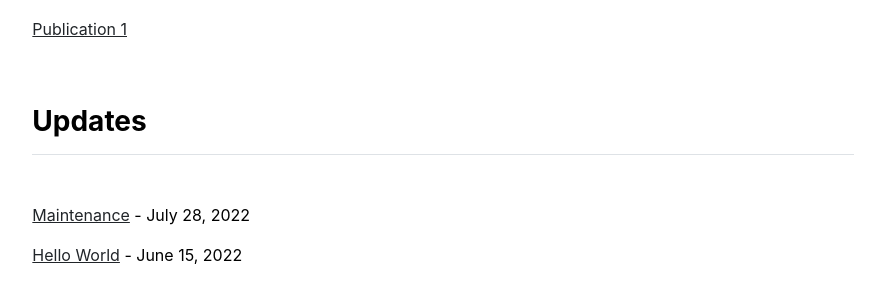
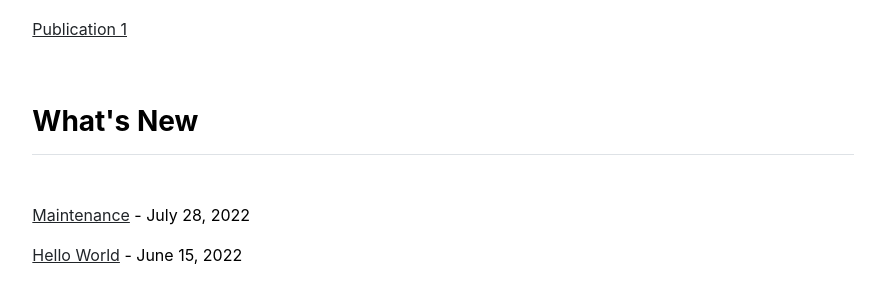
Before and after one commit to diandarisma/diandarisma.github.io, a Jekyll site: the page built from research.md, in a window 1280 px wide. Shown: the part 593-893 px from the top of the page, without its empty margins (197-1082 px from the left). Built offline with Jekyll 4.4.1, drawn with Linux system fonts in a browser that asks for light colours.

Commit message:
Update home.html

```diff
--- a/_layouts/home.html
+++ b/_layouts/home.html
@@ -16,7 +16,7 @@
 
 <div class="row g-5 mb-5">
   <div class="col-md-12">
-    <h3 class="fw-bold border-bottom pb-3 mb-5">Updates</h3>
+    <h3 class="fw-bold border-bottom pb-3 mb-5">What's New</h3>
     {% for post in site.posts %}
       <p><a href="{{ site.github.url }}/{{ post.url }}">{{ post.title }}</a> - {{ post.date | date: "%B %-d, %Y" }}</p>
     {% endfor %}
```
